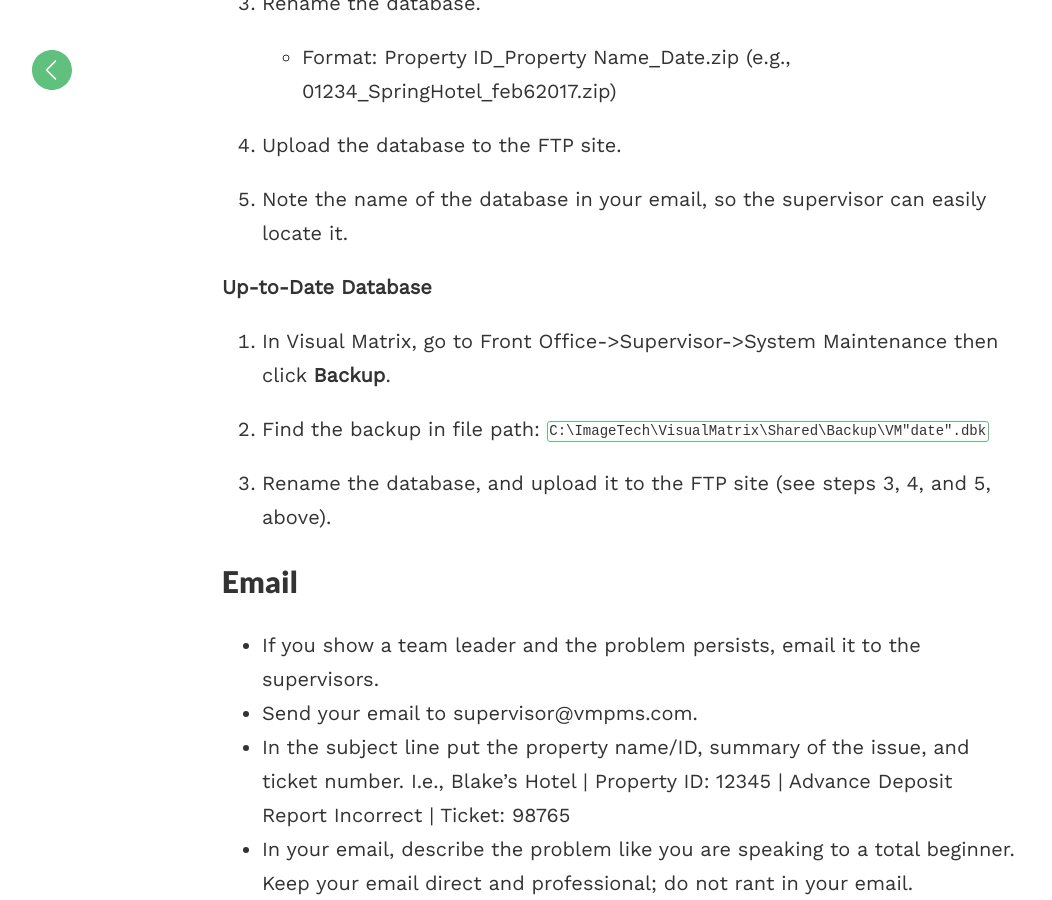
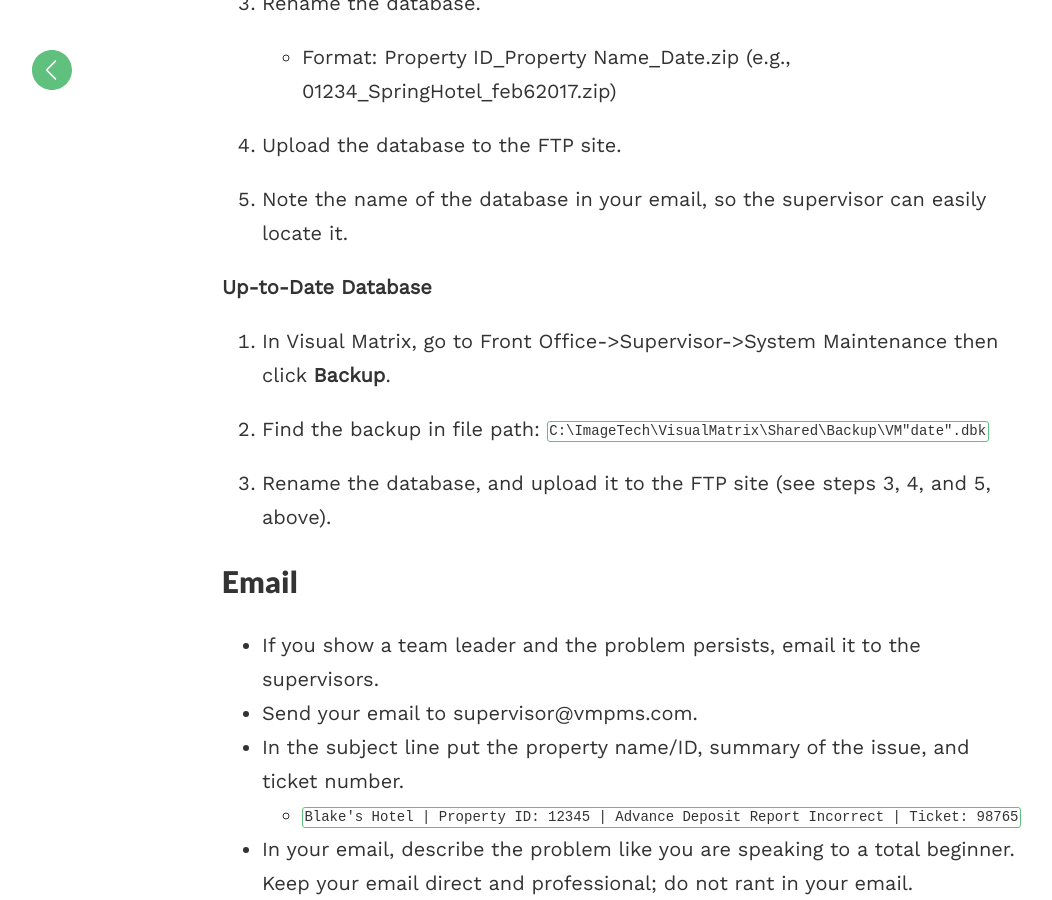
Before and after one commit to blake1ward/portfolio, a Jekyll site: the page built from doc-issues.md, in a window 1280 px wide and 900 px high, scrolled down 1360 px. Shown: the whole window, without its empty margins (18-1070 px from the left). Built offline with Jekyll 4.4.1, drawn with Linux system fonts in a browser that asks for light colours.

```diff
--- a/doc-issues.md
+++ b/doc-issues.md
@@ -47,5 +47,5 @@ There are two parts to escalating an issue:
 - If you show a team leader and the problem persists, email it to the supervisors.
 - Send your email to supervisor@vmpms.com.
 - In the subject line put the property name/ID, summary of the issue, and ticket number.
-I.e., Blake's Hotel | Property ID: 12345 | Advance Deposit Report Incorrect | Ticket: 98765
+    - `Blake's Hotel | Property ID: 12345 | Advance Deposit Report Incorrect | Ticket: 98765`
 - In your email, describe the problem like you are speaking to a total beginner. Keep your email direct and professional; do not rant in your email.
```
